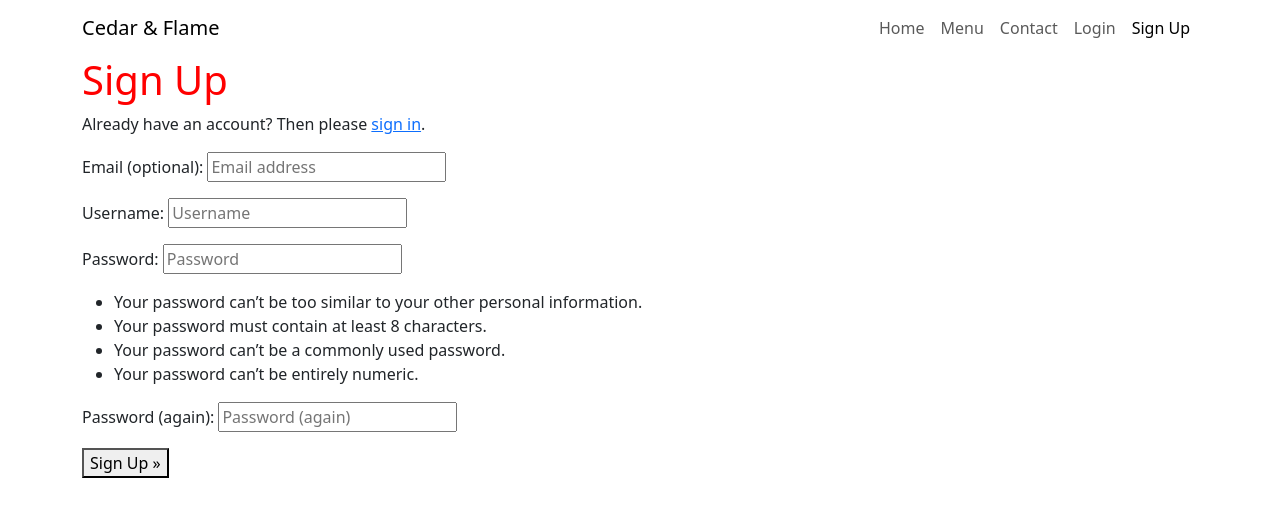
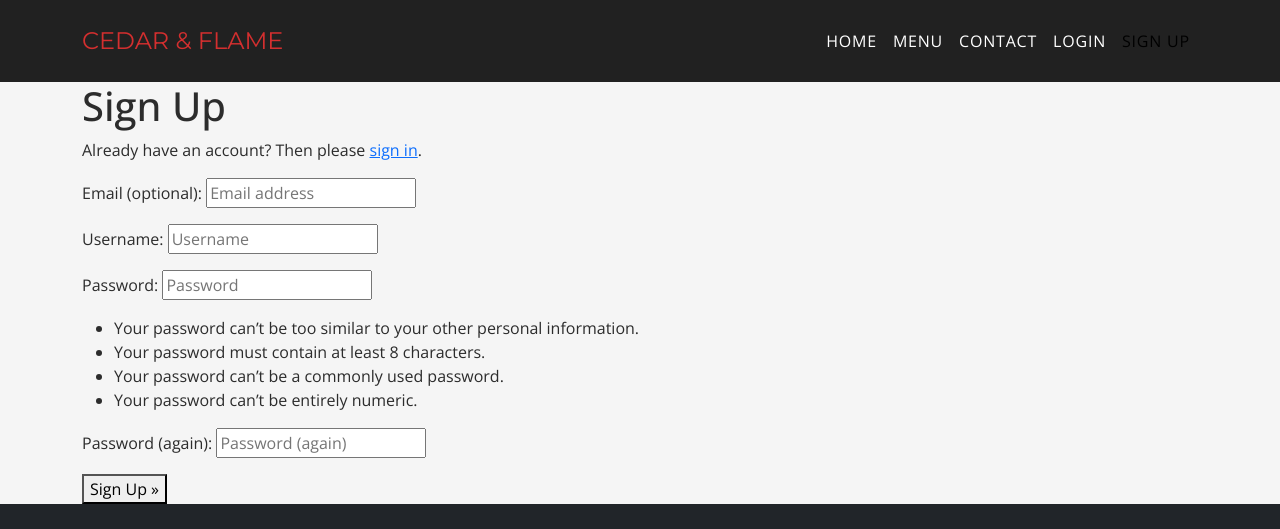
Before and after one commit to MFS4711/Restaurant-Web-App, a Django app: page /accounts/signup/ in a window 1280 px wide. Shown: the top 529 px of the page. Before the commit the page ends 478 px from the top, so only its background shows below. Run offline with Django 4.2, Linux system fonts and the light colour scheme; some libraries are stand-ins or nearby versions.

Commit message:
Add initial CSS styling for header/navbar

```diff
--- a/static/css/style.css
+++ b/static/css/style.css
@@ -1,3 +1,35 @@
-h1 {
-    color: red;
+/* import fonts */
+@import url('https://fonts.googleapis.com/css2?family=Montserrat:ital,wght@0,100..900;1,100..900&family=Open+Sans:ital,wght@0,300..800;1,300..800&display=swap');
+
+/* ----------------- Global Styles --------------------- */
+body {
+    font-family: 'Open Sans', sans-serif;
+    background-color: #F5F5F5;
+    color: #2C2C2C;
+    margin: 0;
+    padding: 0;
 }
+
+/* --------------------- Header Styling --------------------- */
+header {
+    background-color: #212121;
+    padding: 10px 0;
+}
+
+.navbar-brand {
+    font-family: 'Montserrat', sans-serif;
+    font-size: 1.5rem;
+    color: #D32F2F;
+    text-transform: uppercase;
+}
+
+.navbar-nav .nav-link {
+    font-size: 1rem;
+    color: #FFFFFF;
+    text-transform: uppercase;
+    letter-spacing: 0.05rem;
+}
+
+.navbar-nav .nav-link:hover {
+    color: #D32F2F;
+}
--- a/templates/base.html
+++ b/templates/base.html
@@ -95,6 +95,57 @@
         {% endblock %}
     </div>
 
+    <footer class="bg-dark text-light pt-5 pb-3">
+        <div class="container">
+            <div class="row">
+                <!-- Logo Section -->
+                <div class="col-12 col-sm-4 col-md-3 mb-4">
+                    <a href="{% url 'home' %}" class="navbar-brand text-light">
+                        <img src="path_to_logo.png" alt="Logo" class="img-fluid">
+                    </a>
+                </div>
+
+                <!-- Opening Hours Section -->
+                <div class="col-12 col-sm-4 col-md-3 mb-4">
+                    <h5>Opening Hours</h5>
+                    <ul class="list-unstyled">
+                        <li>Mon - Fri: 9 AM - 6 PM</li>
+                        <li>Sat: 10 AM - 4 PM</li>
+                        <li>Sun: Closed</li>
+                    </ul>
+                </div>
+
+                <!-- Address Section -->
+                <div class="col-12 col-sm-4 col-md-3 mb-4">
+                    <h5>Address</h5>
+                    <p>123 Main Street, City, Country</p>
+                    <p>Email: info@example.com</p>
+                    <p>Phone: +123 456 7890</p>
+                </div>
+
+                <!-- Social Media Section -->
+                <div class="col-12 col-sm-12 col-md-3 mb-4">
+                    <h5>Follow Us</h5>
+                    <ul class="list-unstyled">
+                        <li>
+                            <a href="#" class="text-light me-3"><i class="fab fa-facebook"></i></a>
+                            <a href="#" class="text-light me-3"><i class="fab fa-twitter"></i></a>
+                            <a href="#" class="text-light me-3"><i class="fab fa-instagram"></i></a>
+                            <a href="#" class="text-light me-3"><i class="fab fa-youtube"></i></a>
+                        </li>
+                    </ul>
+                </div>
+            </div>
+
+            <!-- Copyright Section -->
+            <div class="row">
+                <div class="col-12 text-center">
+                    <p>&copy; 2024 Cedar & Flame. All Rights Reserved.</p>
+                </div>
+            </div>
+        </div>
+    </footer>
+
     <!-- Bootstrap JS -->
     <script src="https://cdn.jsdelivr.net/npm/bootstrap@5.3.3/dist/js/bootstrap.bundle.min.js"
         integrity="sha384-YvpcrYf0tY3lHB60NNkmXc5s9fDVZLESaAA55NDzOxhy9GkcIdslK1eN7N6jIeHz" crossorigin="anonymous">
```
Lines whose indentation alone changed are shown as unchanged.
